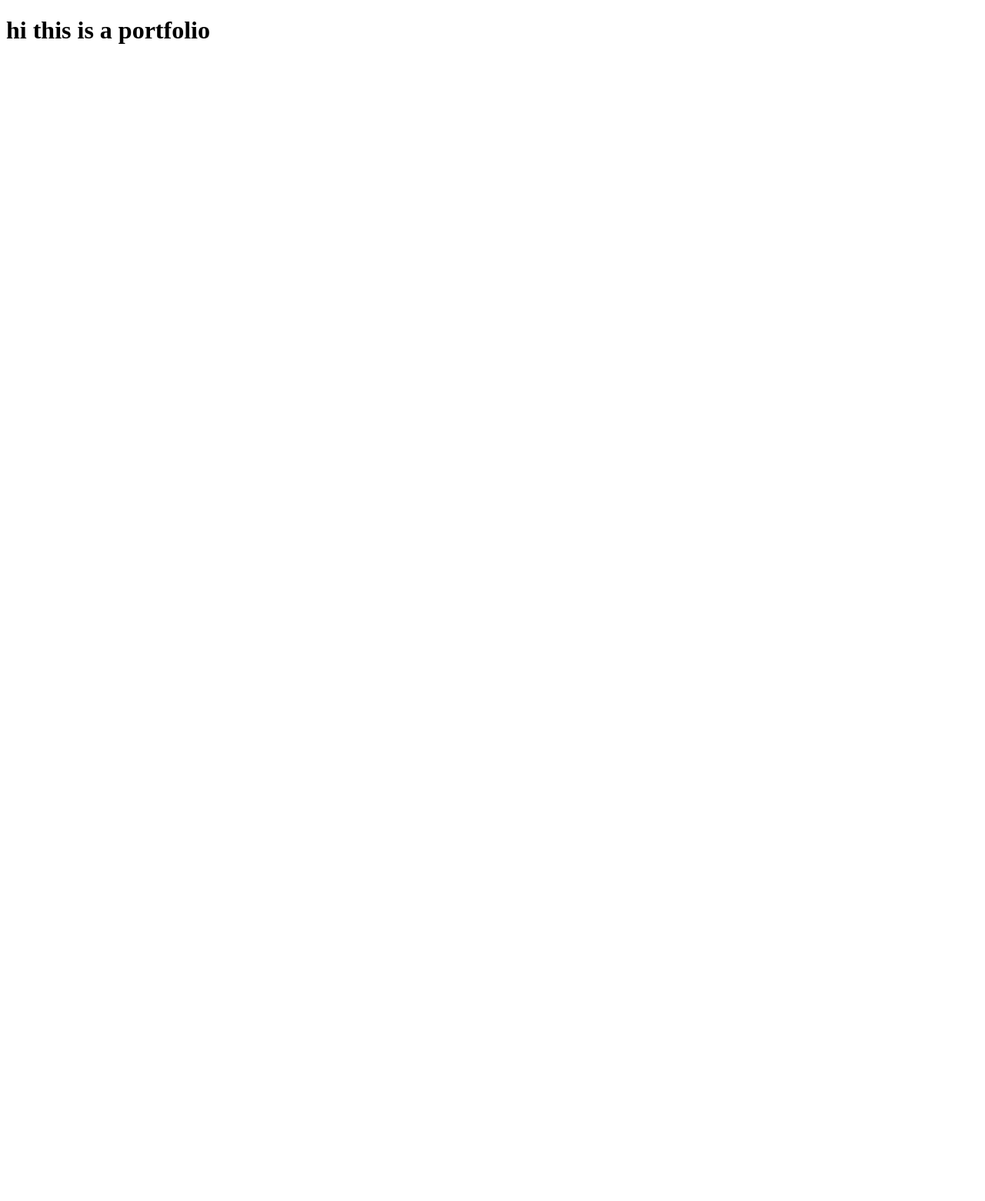
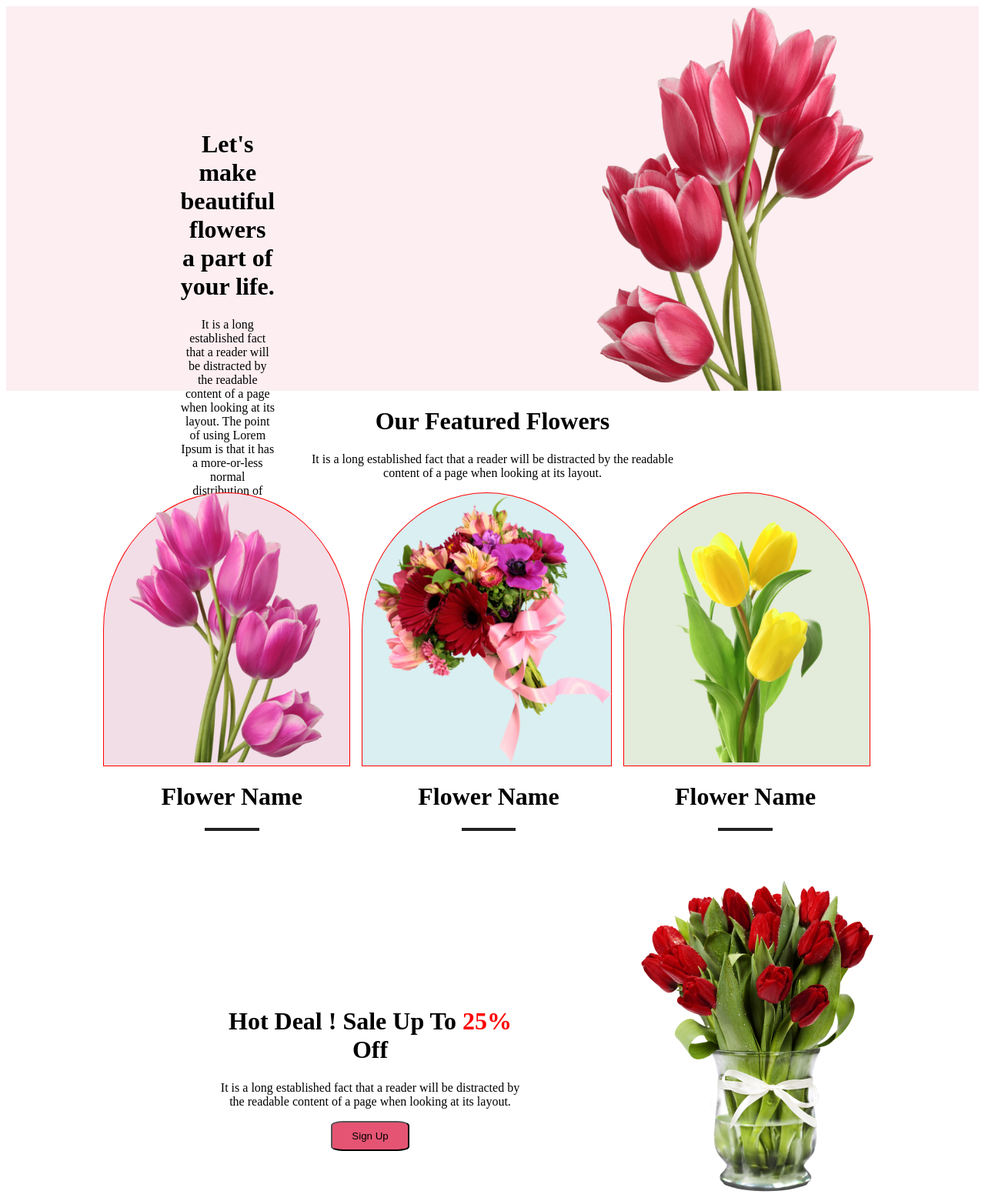
Before and after one commit to Md-SowadKarim/portfolio_1, a plain HTML site: page index.html in a window 1280 px wide. Shown: the top 1561 px of the page at 77% size. Before the commit the page ends 800 px from the top, so only its background shows below. Drawn offline with Linux system fonts and the light colour scheme.

Commit message:
complete assignment
It is a complete assignment with HTML and CSS and other file

```diff
--- a/index.html
+++ b/index.html
@@ -4,14 +4,113 @@
     <meta charset="UTF-8">
     <meta http-equiv="X-UA-Compatible" content="IE=edge">
     <meta name="viewport" content="width=device-width, initial-scale=1.0">
+    <link rel="stylesheet" href="style.css">
     <title>portfolio</title>
 </head>
 <body>
     <main>
-        <h1>hi this is a portfolio</h1>
+       <div class="first-section">
+        <div class="container">
+            <div class="first-all">
+            <div class="first-left">
+                <h1>Let's make beautiful flowers a part of your life.</h1>
+                <p>It is a long established fact that a reader will be distracted by the readable content of a page when looking at its layout. The point of using Lorem Ipsum is that it has a more-or-less normal distribution of letters.</p>
+                <button>Shop-Now</button>
+            </div>
+            <div class="first-right">
+                <img src="/Flower Asset/pngwing 10.png" alt="">
+            </div>
+        </div>
+        </div>
+
+
+       </div>
+       <div class="second-section">
+        <div class="contain">
+            <div class="first-up">
+                <h1>Our Featured Flowers</h1>
+                <p>It is a long established fact that a reader will be distracted by the readable <br> content of a page when looking at its layout.</p>
+            </div>
+            <div class="first-down">
+                <div class="first-down-ff  f1">
+                    <img src="./Flower Asset/pngwing 6.png" alt="">
+                </div>
+                <div class="first-down-ff f2">
+                    <img src="/Flower Asset/pngwing 5.png" alt="">
+
+                </div>
+                <div class="first-down-ff f3">
+                    <img src="/Flower Asset/pngwing 7.png" alt="">
+
+                </div>
+        </div>
+        <div class="f-name">
+            <div class="fns">
+                <h1>Flower Name</h1>
+               <hr>
+            </div>
+            <div class="fns">
+                <h1>Flower Name</h1>
+               <hr>
+            </div>
+            <div class="fns">
+                <h1>Flower Name</h1>
+                <hr>
+            </div>
+        </div>
+
+        </div>
+       </div>
+       <div class="third-section">
+        <div class="container">
+            <div class="third-all">
+            <div class="third-section-left">
+                <h1>Hot Deal ! Sale Up To<span> 25% </span>Off </h1>
+                <p>It is a long established fact that a reader will be distracted by the readable content of a page when looking at its layout.</p>
+                <button type="">Sign Up</button>
+            </div>
+            <div class="third-section-right">
+                <img src="/Flower Asset/pngwing 8.png" alt="">
+            </div>
+        </div>
+        </div>
+       </div>
+       <div class="fourth-section">
+        <div class="fourth-section-up">
+            <h1>Instagram</h1>
+            <p>It is a long established fact that a reader will be distracted by the readable content of a page when looking at its layout.</p>
+        </div>
+        <div class="fourth-section-down container">
+            <div class="fourth-section-f ">
+                <img src="/Flower Asset/Flower 01.png" alt="">
+            </div>
+            <div class="fourth-section-f">
+                <img src="/Flower Asset/Rectangle 4.png" alt="">
+            </div>
+            <div class="fourth-section-f">
+                <img src="/Flower Asset/Rectangle 5.png" alt="">
+            </div>
+            <div class="fourth-section-f">
+                <img src="/Flower Asset/Rectangle 6.png" alt="">
+            </div>
+        </div>
+        <div class="fifth-section container">
+            <div class="fifth-section-up">
+                <h1>Get The Latest Deals</h1>
+                <p>$30 cuppon for first shopping</p>
+            </div>
+            <div class="fifth-section-down">
+                <input type="text" placeholder="Enter Your Eamil Here">
+                <button>Subscribe</button>
+            </div>
+
+        </div>
+       </div>
     </main>
-    <footer>
-
+    <footer class="container f">
+        <h1>Flower <span>Shop</span></h1>
+        <p>It is a long established fact that a reader will be distracted by the readable content of a page when looking at its layout.</p>
+        <p>@2020-2023, FlowerShop.com. All rights reserved. </p>
     </footer>
 </body>
 </html>
--- /dev/null
+++ b/style.css
@@ -0,0 +1,143 @@
+.first-section{
+    height: 500px;
+    background-color: #FCEEF1;
+    justify-content: center;
+
+
+
+}
+.container{
+    width: 80%;
+    text-align: center;
+    margin: auto auto;
+    height: 100%;
+
+}
+.first-all{
+    display: flex;
+}
+.first-left{
+    height: 300px;
+    width: 400px;
+    margin-top: 140px;
+    margin-left: 100px;
+    margin-right: 200px;
+}
+button{
+    padding: 10px 25px;
+    border-radius: 15%;
+    background-color: #E55473;
+}
+.first-right{
+    height: 300px;
+    margin-left: 200px;
+}
+.first-right img{
+    height: 500px;
+
+}
+.contain{
+    margin: auto auto;
+    width: 80%;
+
+}
+.contain .first-up{
+    text-align: center;
+}
+
+.second-section .first-down{
+   display: flex;
+}
+.first-down .first-down-ff{
+    height:100%;
+    width: 32%;
+    border: solid 1px red;
+    align-items: center;
+    text-align: center;
+    border-top-right-radius: 50%;
+    border-top-left-radius: 50%;
+    margin-right: 15px;
+
+}
+.first-down-ff img{
+height: 350px;
+}
+.f1{
+    background-color: #F2DEE7;
+}
+
+.f2{
+    background-color:#D9EFF1 ;
+}
+.f3{
+    background-color:#E3EBDB ;
+}
+.f-name{
+    display: flex;
+}
+.f-name .fns{
+    width: 33%;
+    height: auto;
+   text-align: center;
+}
+.f-name .fns hr{
+    border-bottom: none;
+    width: 20%;
+    border: 2px solid #212121;
+}
+.third-section{
+    margin-top: 50px;
+}
+.third-all{
+    display: flex;
+}
+.third-section-left{
+    text-align: center;
+    padding: 150PX;
+}
+.third-section-left span{
+    color: red;
+}
+.fourth-section-up{
+    text-align: center;
+}
+.fourth-section-down{
+    display: flex;
+}
+.fourth-section-f img{
+    width: 95%;
+    margin-left: 15px;
+    border: 2px red solid;
+    box-shadow: 20px 20px black ;
+}
+.fourth-section{
+ padding-bottom: 50px;
+height: auto;
+}
+.fifth-section{
+    height: 300px;
+    margin-top: 100px;
+    background-image: url("./Flower Asset/rectangle 9.png");
+    background-repeat: no-repeat;
+    background-position: center;
+
+
+}
+.fifth-section-up{
+  padding-top: 50px;
+}
+input{
+    width: 600px;
+    height: 60px;
+}
+.fifth-section button{
+    height: 55px;
+    margin-left: 10px;
+    width: 120px;
+    border-radius: 35;
+}
+.f{
+   background-color: black;
+   color: white;
+   padding: 25px;
+}
```
Also changed, not shown: Flower Asset/Flower 01.png (added), Flower Asset/Group 57.png (added), Flower Asset/Group 58.png (added), Flower Asset/Group 59.png (added), Flower Asset/Rectangle 4.png (added), Flower Asset/Rectangle 5.png (added), Flower Asset/Rectangle 6.png (added), Flower Asset/Rectangle 9.png (added), Flower Asset/pngwing 10.png (added), Flower Asset/pngwing 5.png (added), Flower Asset/pngwing 6.png (added), Flower Asset/pngwing 7.png (added), Flower Asset/pngwing 8.png (added).
